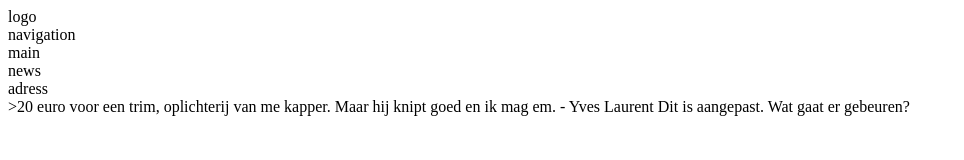
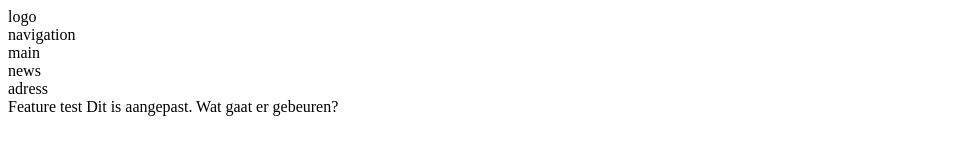
Before and after one commit to lowieknaeps/myfirstrepository, a plain HTML site: page index.html in a window 1280 px wide. Shown: the whole page, without its empty margins (0-964 px from the left). Drawn offline with Linux system fonts and the light colour scheme.

Commit message:
Changed p1

```diff
--- a/index.html
+++ b/index.html
@@ -12,7 +12,7 @@
 		<section id="news">news</section>
 		<adress>adress</adress>
 	</div>
-<p1>>20 euro voor een trim, oplichterij van me kapper. Maar hij knipt goed en ik mag em. - Yves Laurent
+<p1>Feature test
 Dit is aangepast. Wat gaat er gebeuren?
 </p1>
 </body>
```
